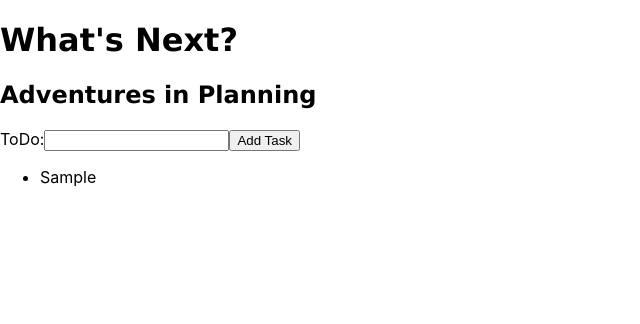
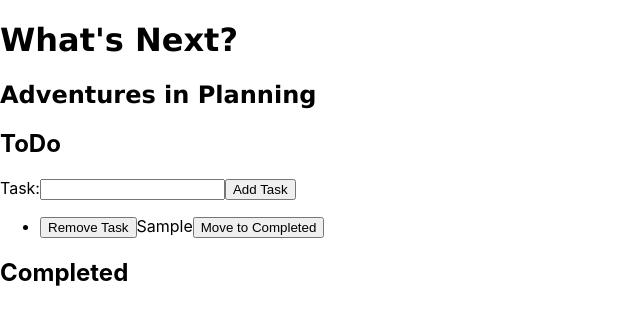
Before and after one commit to BulleyBulley/todo-list-test, a React (Create React App) app: page / in a window 1280 px wide. Both pictures are taken after typing "Sample" into the empty fields and a click on the button "Add Task". Shown: the top 324 px of the page, without its empty margins (0-640 px from the left). Built offline with nearby package versions, Linux system fonts and the light colour scheme.

Commit message:
adds initial completed list setup

```diff
--- a/src/App.js
+++ b/src/App.js
@@ -4,6 +4,8 @@ import { useState } from 'react';
 import Header from './components/Header.jsx';
 import ListAdd from './components/ListAdd.jsx';
 import ShowList from './components/ShowList.jsx';
+import ShowCompletedList from './components/ShowCompletedList';
+
 
 function App() {
 
@@ -14,6 +16,8 @@ function App() {
       <Header />
       <ListAdd setList={setList} />
       <ShowList list={list} />
+
+      <ShowCompletedList list={list} />
     </div>
   );
 }
--- a/src/components/ListAdd.jsx
+++ b/src/components/ListAdd.jsx
@@ -17,11 +17,12 @@ function ListAdd(props) {
     }
 
     return (
-
+        <section>
+            <h2> ToDo</h2>
         <form onSubmit={handleSubmit}>
 
             <label htmlFor='todo'>
-                ToDo:
+                Task:
             </label>
             <input
             type="text"
@@ -32,6 +33,7 @@ function ListAdd(props) {
 
         <button type="submit"> Add Task </button>
         </form>
+        </section>
     )
 }
 
--- /dev/null
+++ b/src/components/ShowCompletedList.jsx
@@ -0,0 +1,24 @@
+function ShowCompletedList (props) {
+    const { list } = props;
+
+
+    return (
+        <section>
+            <h2>Completed</h2>
+        <ul>
+            {list.map((item) => {
+                if (item.completed === true) {
+
+                return <li key={item.task}>
+                    <button>Remove Completed Task</button>
+                    {item.task}
+                    <button>Move back to ToDo</button>
+                </li>
+                }
+            })}
+        </ul>
+        </section>
+    )
+}
+
+export default ShowCompletedList
--- a/src/components/ShowList.jsx
+++ b/src/components/ShowList.jsx
@@ -6,7 +6,11 @@ function ShowList(props) {
     return (
         <ul>
             {list.map((item) => {
-                return <li key={item.task}>{item.task}</li>
+                return <li key={item.task}>
+                    <button>Remove Task</button>
+                    {item.task}
+                    <button>Move to Completed</button>
+                </li>
             })}
         </ul>
     )
```
Also changed, not shown: src/components/CompletedListAdd.jsx (added, +22 -0 lines).
